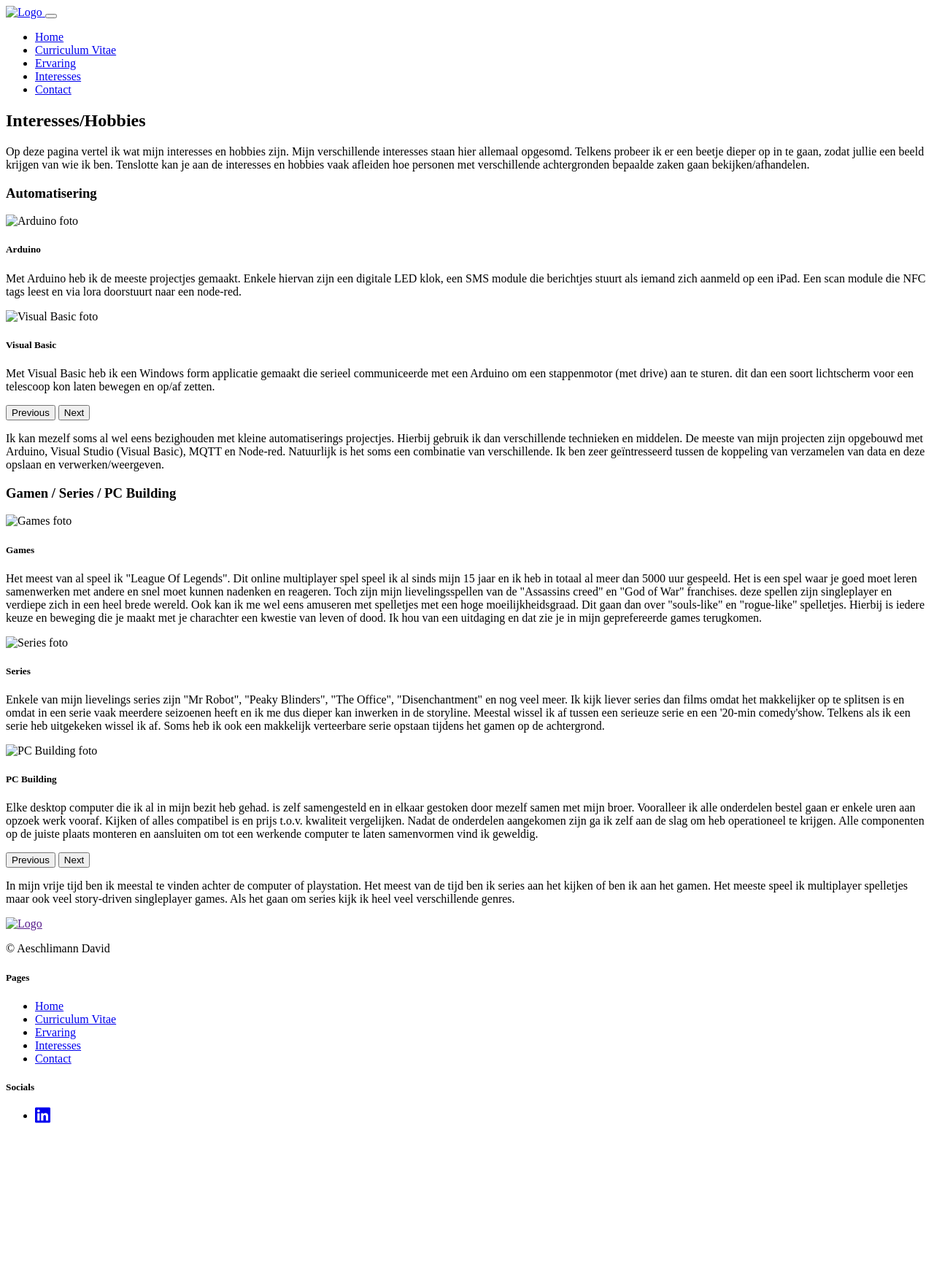
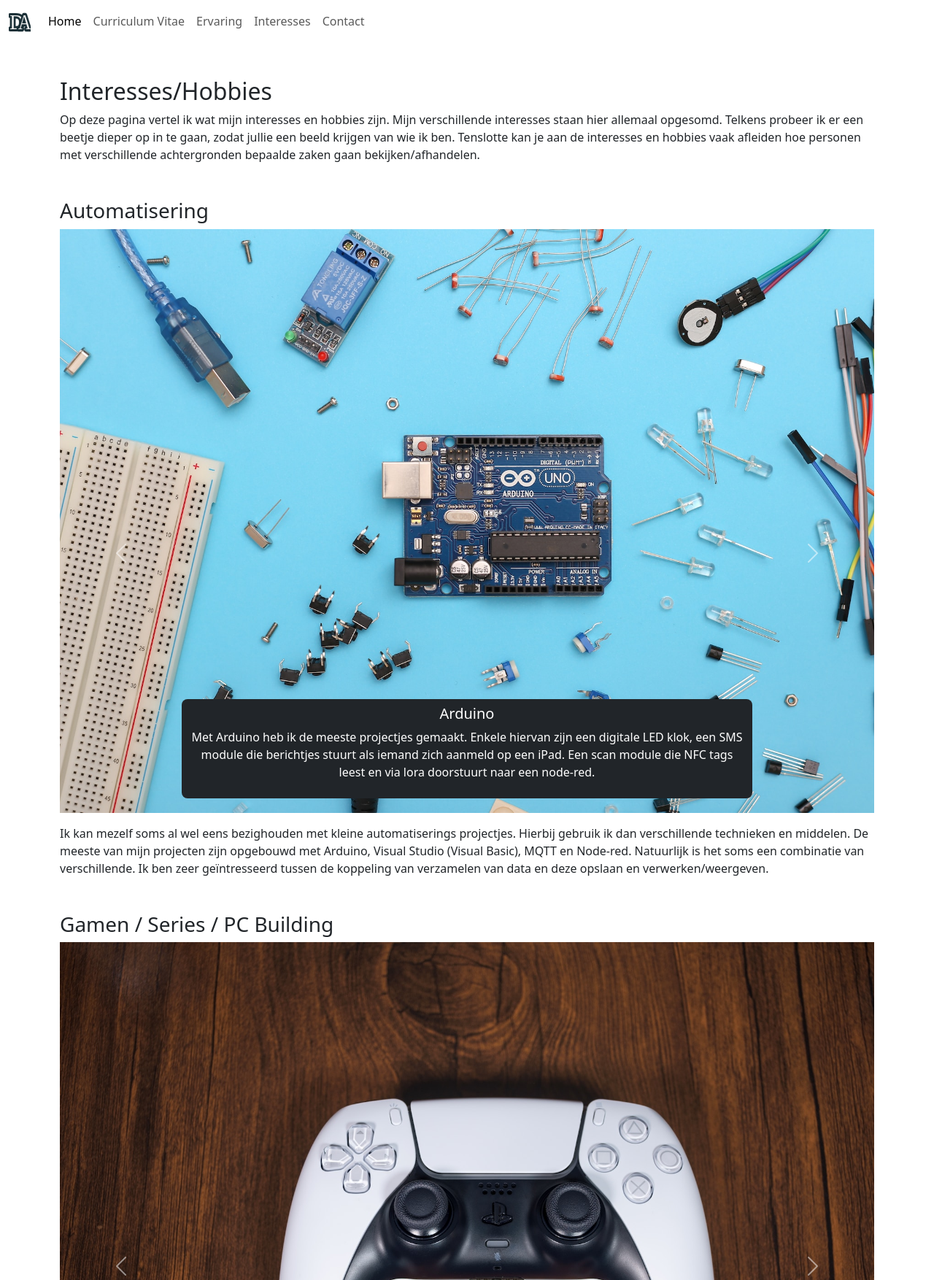
Before and after one commit to GlaceQub/project2Websites, a plain HTML site: page HTML/interesses.html in a window 1280 px wide. Shown: the top 1754 px of the page at 73% size. Before the commit the page ends 1554 px from the top, so only its background shows below. Drawn offline with nearby package versions, Linux system fonts and the light colour scheme; the site is published under a folder, as on GitHub Pages, so addresses that start at the root find nothing.

Commit message:
correcte paths naar andere files

```diff
--- a/CSS/own_style.css
+++ b/CSS/own_style.css
@@ -9,7 +9,7 @@
 }
 
 #home-bg{
-    background-image: url("/Images/jpg/home_wallpaper.jpg");
+    background-image: url("../Images/jpg/home_wallpaper.jpg");
     background-repeat: no-repeat;
     background-position: center;
     height: 100%;
--- a/HTML/contact.html
+++ b/HTML/contact.html
@@ -12,8 +12,8 @@
 	<link href="https://fonts.googleapis.com/css2?family=Bebas+Neue&family=Oxygen:wght@400;700&display=swap"
 		rel="stylesheet">
 
-	<link rel="stylesheet" href="/CSS/bootstrap.css">
-	<link rel="stylesheet" href="/CSS/own_style.css">
+	<link rel="stylesheet" href="../CSS/bootstrap.css">
+	<link rel="stylesheet" href="../CSS/own_style.css">
 
 	<script src="https://kit.fontawesome.com/a9d504941b.js" crossorigin="anonymous"></script>
 </head>
@@ -21,8 +21,8 @@
 <body>
 	<nav class="navbar navbar-expand-md">
 		<div class="container-fluid">
-			<a class="navbar-brand" href="/index.html">
-				<img src="/Images/svg/DA_logo_big.svg" alt="Logo" width="30" height="30" />
+			<a class="navbar-brand" href="../index.html">
+				<img src="../Images/svg/DA_logo_big.svg" alt="Logo" width="30" height="30" />
 			</a>
 			<button class="navbar-toggler" type="button" data-bs-toggle="collapse"
 				data-bs-target="#navbarSupportedContent" aria-controls="navbarSupportedContent" aria-expanded="false"
@@ -32,19 +32,19 @@
 			<div class="collapse navbar-collapse" id="navbarSupportedContent">
 				<ul class="navbar-nav me-auto mb-2 mb-lg-0">
 					<li class="nav-item">
-						<a class="nav-link active" aria-current="page" href="/index.html">Home</a>
+						<a class="nav-link active" aria-current="page" href="../index.html">Home</a>
 					</li>
 					<li class="nav-item">
-						<a class="nav-link" href="/HTML/cv.html">Curriculum Vitae</a>
+						<a class="nav-link" href="../HTML/cv.html">Curriculum Vitae</a>
 					</li>
 					<li class="nav-item">
-						<a class="nav-link" href="/HTML/ervaring.html">Ervaring</a>
+						<a class="nav-link" href="../HTML/ervaring.html">Ervaring</a>
 					</li>
 					<li class="nav-item">
-						<a class="nav-link" href="/HTML/interesses.html">Interesses</a>
+						<a class="nav-link" href="../HTML/interesses.html">Interesses</a>
 					</li>
 					<li class="nav-item">
-						<a class="nav-link" href="/HTML/contact.html">Contact</a>
+						<a class="nav-link" href="../HTML/contact.html">Contact</a>
 					</li>
 				</ul>
 			</div>
@@ -147,7 +147,7 @@
 		<footer class="row row-cols-1 row-cols-sm-2 row-cols-md-5 py-5 my-5 border-top">
 			<div class="col mb-3">
 				<a href="" class="d-flex align-items-center mb-3 link-body-emphasis text-decoration-none">
-					<img src="/Images/svg/DA_logo_big.svg" alt="Logo" width="40" height="32" />
+					<img src="../Images/svg/DA_logo_big.svg" alt="Logo" width="40" height="32" />
 				</a>
 				<p class="text-body-secondary">© Aeschlimann David</p>
 			</div>
@@ -160,19 +160,19 @@
 				<h5>Pages</h5>
 				<ul class="nav flex-column">
 					<li class="nav-item mb-2">
-						<a href="/index.html" class="nav-link p-0 text-body-secondary">Home</a>
+						<a href="../index.html" class="nav-link p-0 text-body-secondary">Home</a>
 					</li>
 					<li class="nav-item mb-2">
-						<a href="/HTML/cv.html" class="nav-link p-0 text-body-secondary">Curriculum Vitae</a>
+						<a href="../HTML/cv.html" class="nav-link p-0 text-body-secondary">Curriculum Vitae</a>
 					</li>
 					<li class="nav-item mb-2">
-						<a href="/HTML/ervaring.html" class="nav-link p-0 text-body-secondary">Ervaring</a>
+						<a href="../HTML/ervaring.html" class="nav-link p-0 text-body-secondary">Ervaring</a>
 					</li>
 					<li class="nav-item mb-2">
-						<a href="/HTML/interesses.html" class="nav-link p-0 text-body-secondary">Interesses</a>
+						<a href="../HTML/interesses.html" class="nav-link p-0 text-body-secondary">Interesses</a>
 					</li>
 					<li class="nav-item mb-2">
-						<a href="/HTML/contact.html" class="nav-link p-0 text-body-secondary">Contact</a>
+						<a href="../HTML/contact.html" class="nav-link p-0 text-body-secondary">Contact</a>
 					</li>
 				</ul>
 			</div>
--- a/HTML/interesses.html
+++ b/HTML/interesses.html
@@ -12,8 +12,8 @@
 	<link href="https://fonts.googleapis.com/css2?family=Bebas+Neue&family=Oxygen:wght@400;700&display=swap"
 		rel="stylesheet">
 
-	<link rel="stylesheet" href="/CSS/bootstrap.css">
-	<link rel="stylesheet" href="/CSS/own_style.css">
+	<link rel="stylesheet" href="../CSS/bootstrap.css">
+	<link rel="stylesheet" href="../CSS/own_style.css">
 
 	<script src="https://kit.fontawesome.com/a9d504941b.js" crossorigin="anonymous"></script>
 </head>
@@ -21,8 +21,8 @@
 <body>
 	<nav class="navbar navbar-expand-md">
 		<div class="container-fluid">
-			<a class="navbar-brand" href="/index.html">
-				<img src="/Images/svg/DA_logo_big.svg" alt="Logo" width="30" height="30" />
+			<a class="navbar-brand" href="../index.html">
+				<img src="../Images/svg/DA_logo_big.svg" alt="Logo" width="30" height="30" />
 			</a>
 			<button class="navbar-toggler" type="button" data-bs-toggle="collapse"
 				data-bs-target="#navbarSupportedContent" aria-controls="navbarSupportedContent" aria-expanded="false"
@@ -32,19 +32,19 @@
 			<div class="collapse navbar-collapse" id="navbarSupportedContent">
 				<ul class="navbar-nav me-auto mb-2 mb-lg-0">
 					<li class="nav-item">
-						<a class="nav-link active" aria-current="page" href="/index.html">Home</a>
+						<a class="nav-link active" aria-current="page" href="../index.html">Home</a>
 					</li>
 					<li class="nav-item">
-						<a class="nav-link" href="/HTML/cv.html">Curriculum Vitae</a>
+						<a class="nav-link" href="../HTML/cv.html">Curriculum Vitae</a>
 					</li>
 					<li class="nav-item">
-						<a class="nav-link" href="/HTML/ervaring.html">Ervaring</a>
+						<a class="nav-link" href="../HTML/ervaring.html">Ervaring</a>
 					</li>
 					<li class="nav-item">
-						<a class="nav-link" href="/HTML/interesses.html">Interesses</a>
+						<a class="nav-link" href="../HTML/interesses.html">Interesses</a>
 					</li>
 					<li class="nav-item">
-						<a class="nav-link" href="/HTML/contact.html">Contact</a>
+						<a class="nav-link" href="../HTML/contact.html">Contact</a>
 					</li>
 				</ul>
 			</div>
@@ -64,7 +64,7 @@
 		<div id="autoCarousel" class="carousel slide">
 			<div class="carousel-inner">
 				<div class="carousel-item active">
-					<img src="/Images/jpg/sahand-babali-owjrvbyXYyc-unsplash (1).jpg" class="d-block w-100"
+					<img src="../Images/jpg/sahand-babali-owjrvbyXYyc-unsplash (1).jpg" class="d-block w-100"
 						alt="Arduino foto">
 					<div class="carousel-caption d-none d-md-block bg-dark rounded-3 p-2">
 						<h5>Arduino</h5>
@@ -76,7 +76,7 @@
 					</div>
 				</div>
 				<div class="carousel-item">
-					<img src="/Images/jpg/visual-basic.png" class="d-block w-100" alt="Visual Basic foto">
+					<img src="../Images/jpg/visual-basic.png" class="d-block w-100" alt="Visual Basic foto">
 					<div class="carousel-caption d-none d-md-block bg-dark rounded-3 p-2">
 						<h5>Visual Basic</h5>
 						<p>Met Visual Basic heb ik een Windows form applicatie gemaakt die serieel communiceerde met een
@@ -107,7 +107,7 @@
 		<div id="gameCarousel" class="carousel slide">
 			<div class="carousel-inner">
 				<div class="carousel-item active">
-					<img src="/Images/jpg/daniel-zh-LJ_ZOq9fiEQ-unsplash.jpg" class="d-block w-100" alt="Games foto">
+					<img src="../Images/jpg/daniel-zh-LJ_ZOq9fiEQ-unsplash.jpg" class="d-block w-100" alt="Games foto">
 					<div class="carousel-caption d-none d-md-block bg-dark rounded-3 p-2">
 						<h5>Games</h5>
 						<p>Het meest van al speel ik "League Of Legends". Dit online multiplayer spel speel ik al sinds
@@ -125,7 +125,7 @@
 					</div>
 				</div>
 				<div class="carousel-item">
-					<img src="/Images/jpg/freestocks-11SgH7U6TmI-unsplash.jpg" class="d-block w-100" alt="Series foto">
+					<img src="../Images/jpg/freestocks-11SgH7U6TmI-unsplash.jpg" class="d-block w-100" alt="Series foto">
 					<div class="carousel-caption d-none d-md-block bg-dark rounded-3 p-2">
 						<h5>Series</h5>
 						<p>Enkele van mijn lievelings series zijn "Mr Robot", "Peaky Blinders", "The Office",
@@ -141,7 +141,7 @@
 					</div>
 				</div>
 				<div class="carousel-item">
-					<img src="/Images/jpg/nathan-anderson-KHSPGJ3zP0M-unsplash.jpg" class="d-block w-100"
+					<img src="../Images/jpg/nathan-anderson-KHSPGJ3zP0M-unsplash.jpg" class="d-block w-100"
 						alt="PC Building foto">
 					<div class="carousel-caption d-none d-md-block bg-dark rounded-3 p-2">
 						<h5>PC Building</h5>
@@ -177,7 +177,7 @@
 		<footer class="row row-cols-1 row-cols-sm-2 row-cols-md-5 py-5 my-5 border-top">
 			<div class="col mb-3">
 				<a href="" class="d-flex align-items-center mb-3 link-body-emphasis text-decoration-none">
-					<img src="/Images/svg/DA_logo_big.svg" alt="Logo" width="40" height="32" />
+					<img src="../Images/svg/DA_logo_big.svg" alt="Logo" width="40" height="32" />
 				</a>
 				<p class="text-body-secondary">© Aeschlimann David</p>
 			</div>
@@ -190,19 +190,19 @@
 				<h5>Pages</h5>
 				<ul class="nav flex-column">
 					<li class="nav-item mb-2">
-						<a href="/index.html" class="nav-link p-0 text-body-secondary">Home</a>
+						<a href="../index.html" class="nav-link p-0 text-body-secondary">Home</a>
 					</li>
 					<li class="nav-item mb-2">
-						<a href="/HTML/cv.html" class="nav-link p-0 text-body-secondary">Curriculum Vitae</a>
+						<a href="../HTML/cv.html" class="nav-link p-0 text-body-secondary">Curriculum Vitae</a>
 					</li>
 					<li class="nav-item mb-2">
-						<a href="/HTML/ervaring.html" class="nav-link p-0 text-body-secondary">Ervaring</a>
+						<a href="../HTML/ervaring.html" class="nav-link p-0 text-body-secondary">Ervaring</a>
 					</li>
 					<li class="nav-item mb-2">
-						<a href="/HTML/interesses.html" class="nav-link p-0 text-body-secondary">Interesses</a>
+						<a href="../HTML/interesses.html" class="nav-link p-0 text-body-secondary">Interesses</a>
 					</li>
 					<li class="nav-item mb-2">
-						<a href="/HTML/contact.html" class="nav-link p-0 text-body-secondary">Contact</a>
+						<a href="../HTML/contact.html" class="nav-link p-0 text-body-secondary">Contact</a>
 					</li>
 				</ul>
 			</div>
```
Also changed, not shown: HTML/cv.html (+22 -22 lines), HTML/ervaring.html (+15 -15 lines), index.html (+26 -26 lines).
